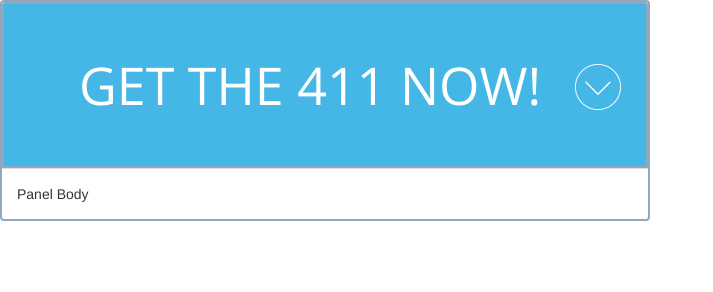
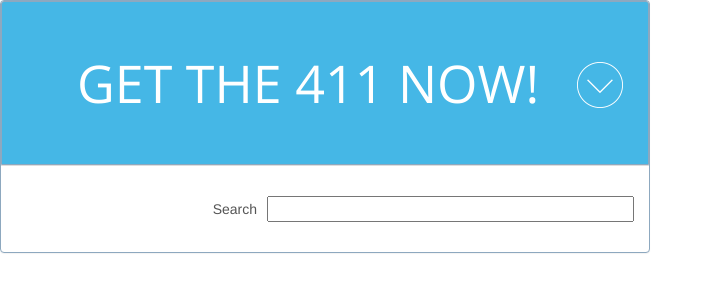
Before and after one commit to jtcurr/LeanData, a plain HTML site: page index.html in a window 1280 px wide. Both pictures are taken after a click on the picture 598 px from the left and 79 px from the top of the page. Shown: the whole page, without its empty margins (0-713 px from the left). Drawn offline with nearby package versions, Linux system fonts and the light colour scheme.

Commit message:
Changed width of search bar

```diff
--- a/index.html
+++ b/index.html
@@ -18,7 +18,11 @@
       </div>
     </div>
     <div id="expand" class="panel-collapse collapse">
-      <div class="panel-body">Panel Body</div>
+      <div class="panel-body">
+        <div class="panel-search">
+          Search<input class="search-input" type="text" size="42">
+        </div>
+      </div>
     </div>
   </div>
 </div>
--- a/styles/styles.css
+++ b/styles/styles.css
@@ -13,7 +13,7 @@
 	background-image: none;
 	background-color: #45b7e6;
 	color: #ffffff;
-	border: 1.5pt solid #8da8bf;
+	border: .5pt solid #8da8bf;
 }
 
 .panel-heading-text {
@@ -26,14 +26,18 @@
 	float: right;
 }
 
-/*Removing native table borders from bootstrap's default styles*/
-.table > thead > tr > th, .table > thead > tr > td {
-	border: 0;
-	box-shadow: none;
+.panel-search {
+	padding-top: 15px;
+	padding-bottom: 15px;
+	color: #555555;
+	float: right;
+}
+
+.search-input {
+	margin-left: 10px;
 }
 
 .panel {
-	border: 1.5pt solid #8da8bf;
 	border-radius: 15px;
-	box-shadow: none;
+	border: 1.5px solid #8da8bf;
 }
```
